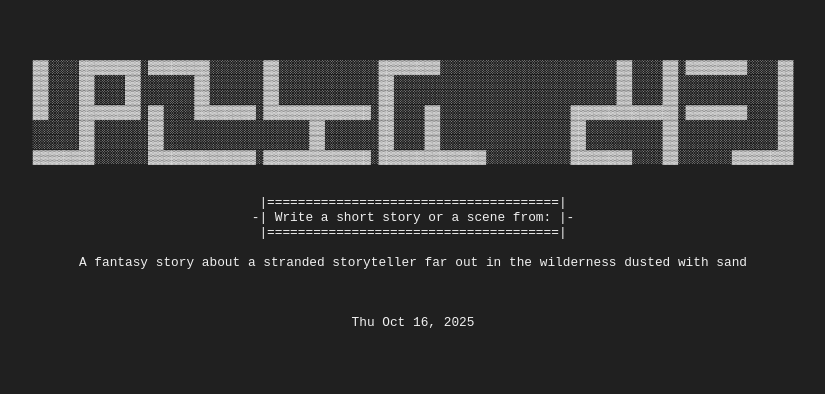
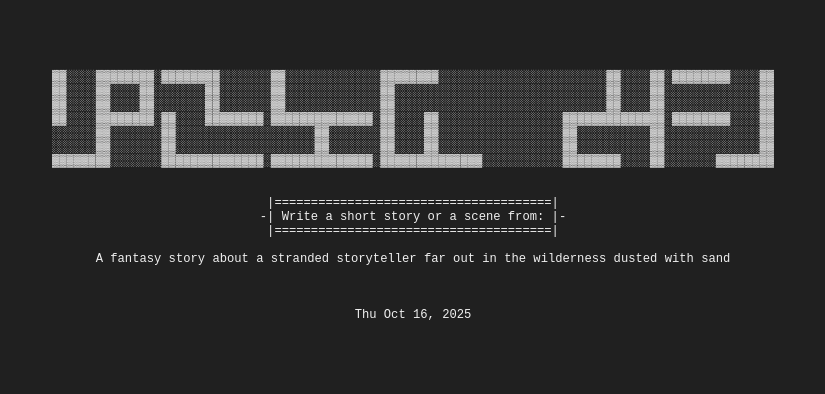
Before and after one commit to FrothLink/prompts, a plain HTML site: page index.html in a window 1280 px wide. Shown: the part 199-593 px from the top of the page, without its empty margins (232-1057 px from the left). Drawn offline with Linux system fonts and the light colour scheme.

Commit message:
Update style.css
reduced text size by 0.05 vw

```diff
--- a/style.css
+++ b/style.css
@@ -19,7 +19,7 @@ body{
 
 .ascii-art pre {
     color: #f0f0f0;
-    font-size: 1vw;
+    font-size: 0.95vw;
 }
 
 .terminal-body {
@@ -40,4 +40,5 @@ body{
 .help-text-container {
     margin-right: 50px;
     margin-top: 0px;
+
 }
```
